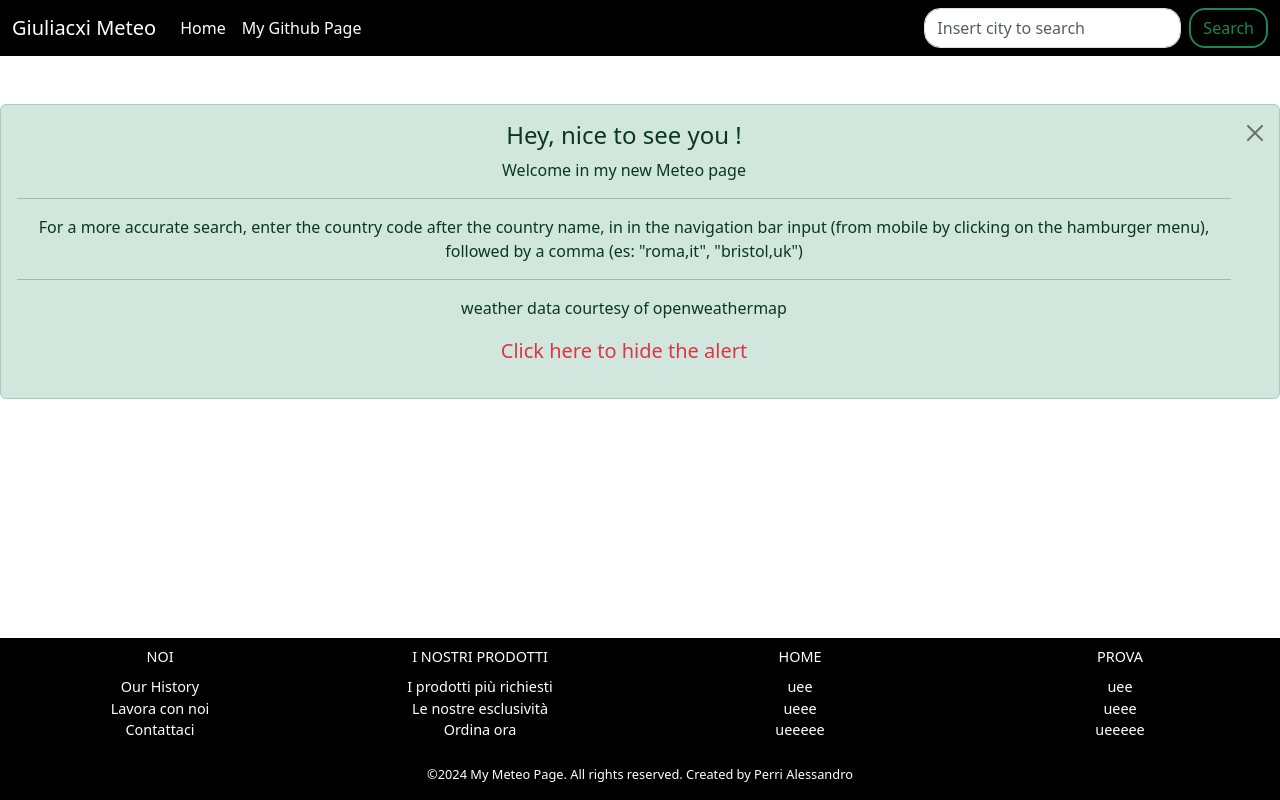
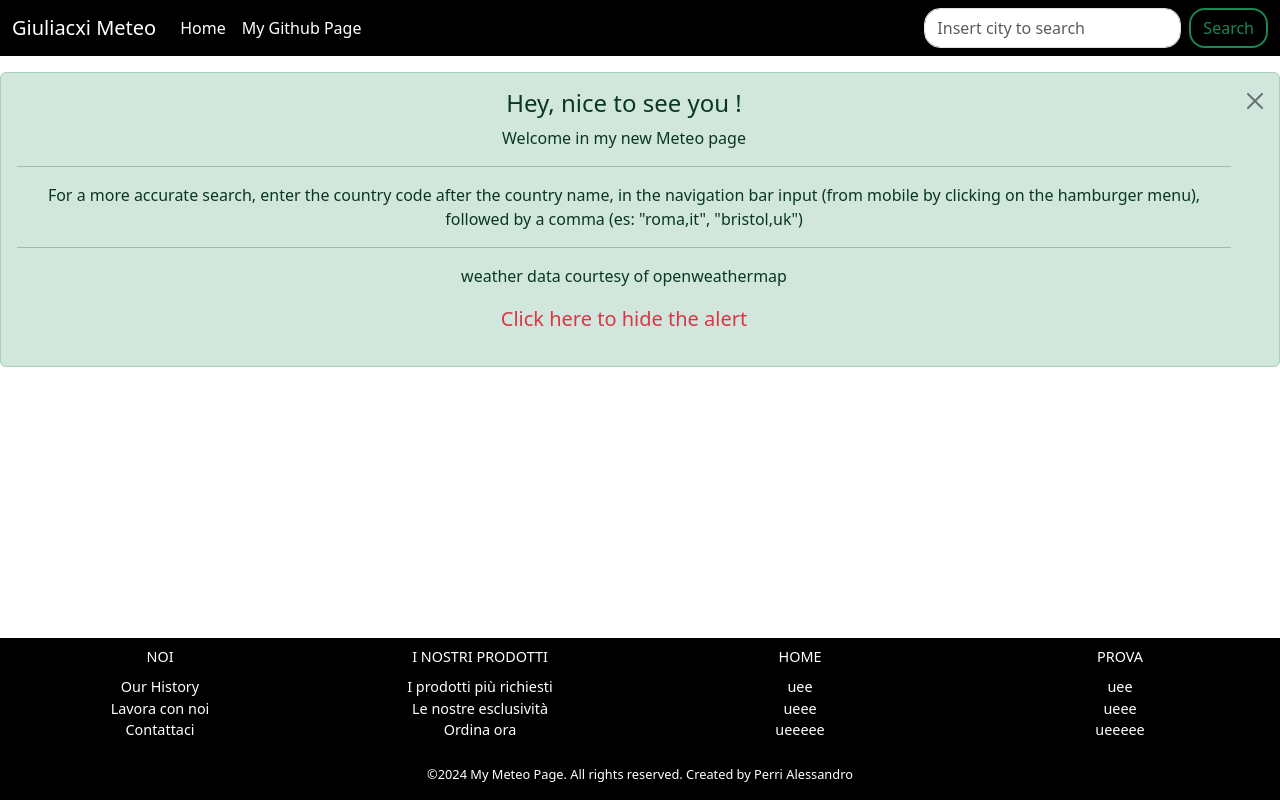
Before and after one commit to Perri-Alessandro/my_meteo-progetto_u3_w2, a React (Create React App) app: page / in a window 1280 px wide. Built offline with nearby package versions, Linux system fonts and the light colour scheme.

Commit message:
added control getting meteo.sys.country data

```diff
--- a/src/components/CityMeteo.jsx
+++ b/src/components/CityMeteo.jsx
@@ -21,14 +21,16 @@ const CityMeteo = ({ city }) => {
     <>
       <Row>
         {" "}
-        <p className="mt-3 fs-5 col-12">Today {today}</p>
+        <p className="mt-3 fs-5 col-12">
+          Today <span className="fw-bold">{today}</span>
+        </p>
       </Row>
       <Row className="mb-3 border border-info rounded-5 justify-content-center align-items-center mx-1">
         <div className="background-overlay"></div>
         <p className="fs-3 col-12 mt-2">
           City:{" "}
           <span className="fw-bold text-primary">
-            {meteo.name} - {meteo.sys.country}
+            {meteo.name} ({meteo.sys && meteo.sys.country})
           </span>{" "}
           <img
             className="bg-info rounded-5 ms-2"
--- a/src/components/Welcome.jsx
+++ b/src/components/Welcome.jsx
@@ -19,7 +19,7 @@ const Welcome = () => {
           variant="success"
           onClose={chiudiAlert}
           dismissible
-          className="mt-5"
+          className="mt-3"
         >
           <Alert.Heading>Hey, nice to see you !</Alert.Heading>
           <p>Welcome in my new Meteo page</p>
@@ -27,7 +27,7 @@ const Welcome = () => {
 
           <p className="mb-0">
             For a more accurate search, enter the country code after the country
-            name, in in the navigation bar input (from mobile by clicking on the
+            name, in the navigation bar input (from mobile by clicking on the
             hamburger menu), followed by a comma (es: "roma,it", "bristol,uk")
           </p>
           <hr />
```
